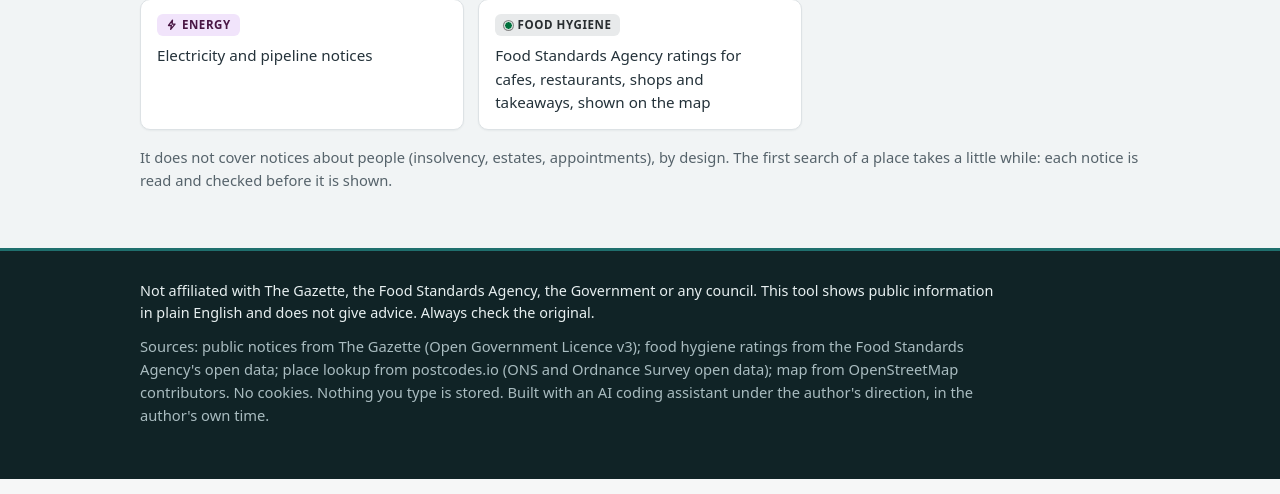
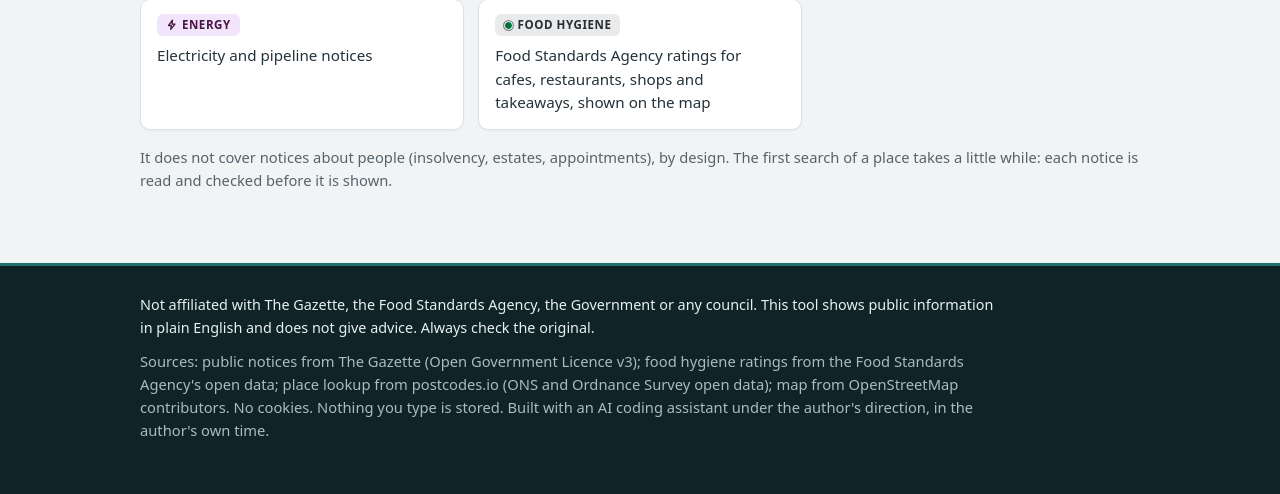
Before and after one commit to Nearby-Notices/nearby-notices, a FastAPI app: page / in a window 1280 px wide. Shown: the part 725-1219 px from the top of the page. Run offline with FastAPI, Linux system fonts and the light colour scheme.

Commit message:
Page fills the screen: on a tall screen the footer sits at the very bottom

```diff
--- a/static/style.css
+++ b/static/style.css
@@ -41,7 +41,9 @@ header.site nav a:hover { color: #fff; text-decoration: underline; }
 @media (max-width: 22rem) { .brand { font-size: .95rem; } .brand img { width: 30px; height: 30px; padding: 3px; border-radius: 7px; } header.site nav { gap: .75rem; } }
 
 /* Type */
-main { min-height: 60vh; } .page { padding-top: 2rem; }
+/* The page fills the screen: on a tall screen the content grows and the footer sits at the very bottom. */
+body { min-height: 100vh; display: flex; flex-direction: column; }
+main { flex: 1 0 auto; } .page { padding-top: 2rem; }
 h1 { font-size: 2.3rem; line-height: 1.15; font-weight: 700; letter-spacing: -.02em; color: var(--ink); margin: .2rem 0 .8rem; }
 h2 { font-size: 1.35rem; line-height: 1.3; font-weight: 700; letter-spacing: -.01em; color: var(--ink); margin: 0 0 .5rem; }
 .lead { font-size: 1.15rem; line-height: 1.6; max-width: 44em; margin: 0 0 1.6rem; color: var(--text); }
--- a/templates/base.html
+++ b/templates/base.html
@@ -4,7 +4,7 @@
 <meta charset="utf-8">
 <meta name="viewport" content="width=device-width, initial-scale=1">
 <title>{% block title %}Nearby Notices{% endblock %}</title>
-<link rel="stylesheet" href="/static/style.css?v=11">
+<link rel="stylesheet" href="/static/style.css?v=12">
 <link rel="icon" href="/static/favicon.ico" sizes="any">
 <link rel="icon" href="/static/favicon.svg" type="image/svg+xml">
 <link rel="apple-touch-icon" href="/static/apple-touch-icon.png">
```
